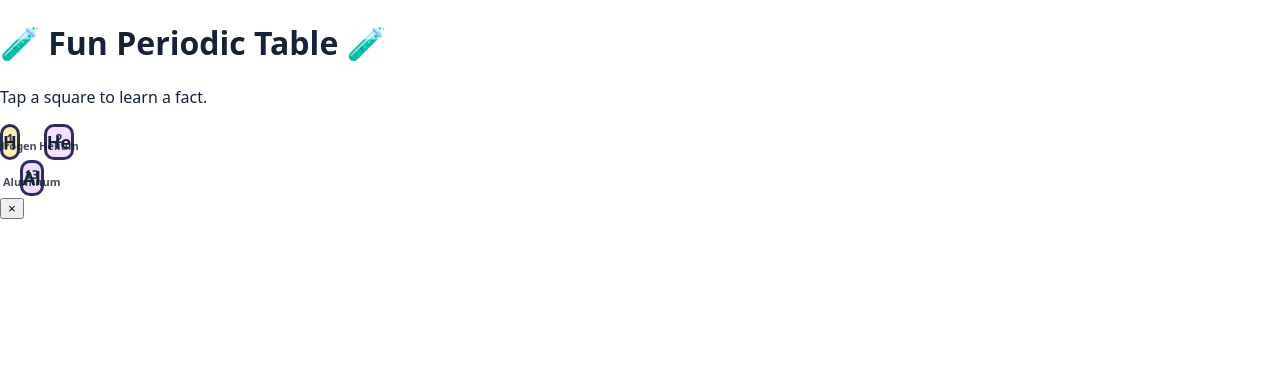
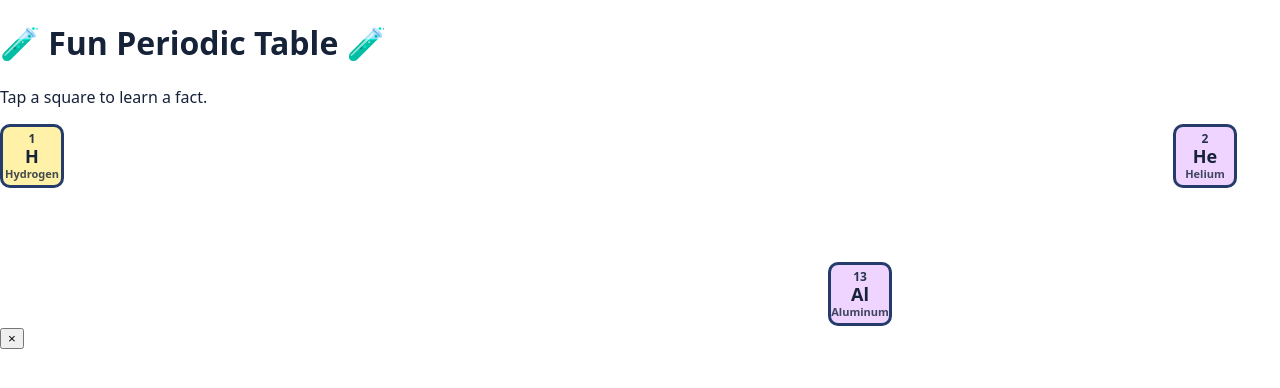
Before and after one commit to MEBANNED/fun-periodic-table, a Flask app: page / in a window 1280 px wide. Shown: the top 388 px of the page. Run offline with Flask 3, Linux system fonts and the light colour scheme.

Commit message:
Update style.css

```diff
--- a/static/style.css
+++ b/static/style.css
@@ -11,6 +11,11 @@
   --fg: #152238;
   --border: #243b6b;
   --bg: #ffffff;
+
+  /* --- ADDED THESE TWO LINES TO FIX THE LAYOUT --- */
+  --cell: var(--cell-size); /* This makes --cell use the --cell-size value */
+  --gap: 5px; /* This sets the space between your elements */
+  /* ----------------------------------------------- */
 }
 
 body{
@@ -32,17 +37,20 @@ body{
 /* element cell */
 .cell{
   position:relative;
-  width: var(--cell-size);
-  height: var(--cell-size);
-  border: var(--cell-border) solid var(--border);
-  border-radius: var(--cell-radius);
+  width: var(--cell-size); /* Ensure it always uses the consistent cell size */
+  height: var(--cell-size); /* Ensure it always uses the consistent cell size */
+  border: var(--cell-border) solid var(--border); /* Use root variable for border */
+  border-radius: var(--cell-radius); /* Use root variable for border-radius */
   background:#eed4ff;              /* default fallback */
-  display:flex;
-  align-items:center;
-  justify-content:center;
-  box-sizing:border-box;
+  box-sizing:border-box; /* Ensures padding and border are included in width/height */
   cursor:pointer;
   transition: transform .1s ease;
+
+  /* Flexbox properties for content inside the cell */
+  display:flex;
+  flex-direction: column; /* Stacks symbol, number, and name vertically */
+  align-items:center; /* Centers content horizontally */
+  justify-content:center; /* Centers content vertically */
 }
 .cell:active{ transform: scale(.98); }
 
@@ -90,31 +98,24 @@ body{
 .cell[data-cat="transition-metal"]     { background:#d6e7ff; }
 .cell[data-cat="lanthanide"]           { background:#e8f7ff; }
 .cell[data-cat="actinide"]             { background:#ffe4f3; }
-.cell{
-  width: var(--cell);
-  height: var(--cell);
-  border-radius: 10px;
-  border: 3px solid #2e2a63;
-  background: #f4e0ff;
-  display: flex;
-  flex-direction: column;
-  align-items: center;
-  justify-content: center;
-}
 
-.cell .num {
+/* The previous overrides for .cell properties like border and background are now handled within the main .cell block.
+   If you specifically want a different default border/background for ALL cells, you can adjust the main .cell block.
+   The category styles will then override the background as needed.
+*/
+.cell .num { /* This specific rule for .num is fine as it targets a child element */
   font-size: 12px;
   font-weight: 700;
   opacity: 0.9;
 }
 
-.cell .sym {
+.cell .sym { /* This specific rule for .sym is fine as it targets a child element */
   font-size: 18px;
   font-weight: 900;
   margin: 3px 0;
 }
 
-.cell .el-name {
+.cell .el-name { /* This specific rule for .el-name is fine as it targets a child element */
   font-size: 11px;
   font-weight: 600;
   opacity: 0.8;
```
